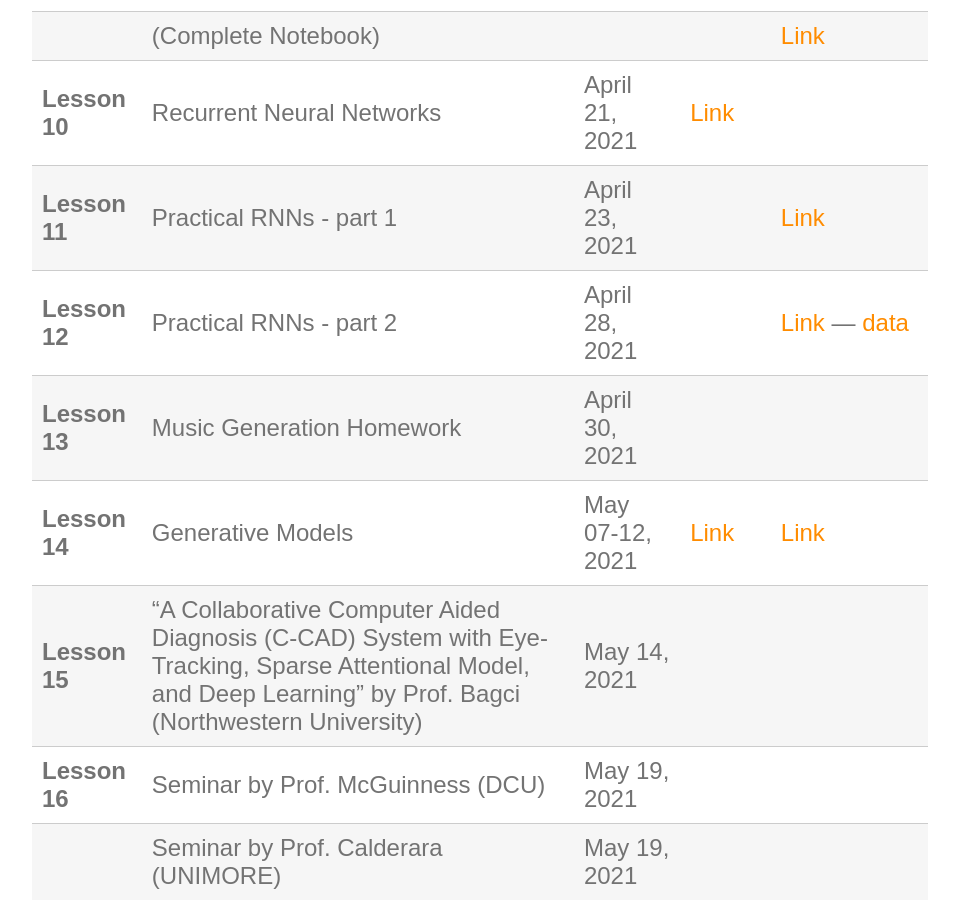
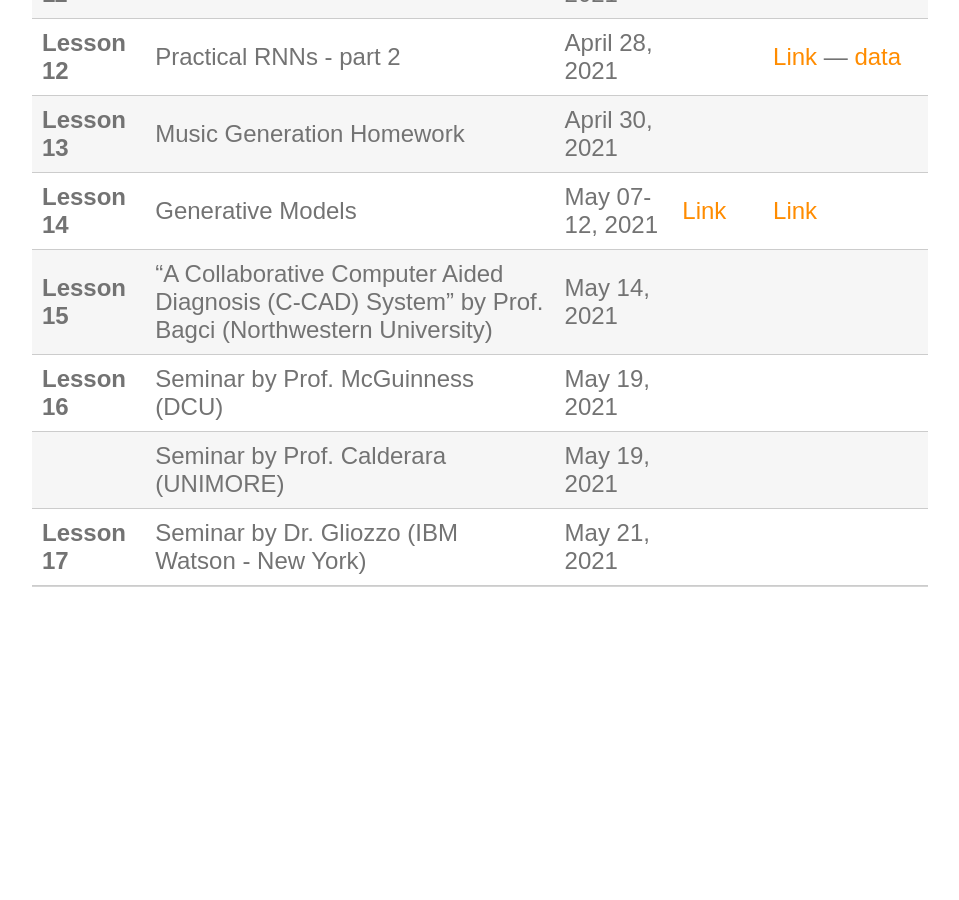
Before and after one commit to perceivelab/knowledge-discovery-course, a Jekyll site: the page built from lezioni.md, in a window 1280 px wide and 900 px high, scrolled down 1370 px. Shown: the whole window, without its empty margins (160-1119 px from the left). Built offline with Jekyll 4.4.1, drawn with Linux system fonts in a browser that asks for light colours; our own code applies the rules of GitHub Pages for plain Markdown files; after the commit the page ends 2017 px from its top, so only the background shows below that.

Commit message:
Update lezioni.md

```diff
--- a/lezioni.md
+++ b/lezioni.md
@@ -20,7 +20,7 @@
 | **Lesson 12** | Practical RNNs - part 2| April 28, 2021 |  | [Link](https://colab.research.google.com/drive/1bdrMmaGWtAJjEvy7pmTXmz_Hc5pab6MY?usp=sharing) --- [data](https://drive.google.com/file/d/13mSiTXXjMRFKsnu24f9Ro9w50V63NOof/view?usp=sharing) |
 | **Lesson 13** | Music Generation Homework| April 30, 2021 |  | |
 | **Lesson 14** | Generative Models | May 07-12, 2021 | [Link](https://drive.google.com/file/d/1El8t_3O8dSH_EO_ZB1jDR1uZe3-aGLfo/view?usp=sharing) |  [Link](https://colab.research.google.com/drive/1BMgANYa98D62886jy9rlVzd3B1IZkKDx?usp=sharing)|
-| **Lesson 15** | "A Collaborative Computer Aided Diagnosis (C-CAD) System with Eye-Tracking, Sparse Attentional Model, and Deep Learning"  by Prof. Bagci (Northwestern University) | May 14, 2021 |  |  |
+| **Lesson 15** | "A Collaborative Computer Aided Diagnosis (C-CAD) System" by Prof. Bagci (Northwestern University) | May 14, 2021 |  |  |
 | **Lesson 16** | Seminar by Prof. McGuinness (DCU) | May 19, 2021 |  |  |
 |  | Seminar by Prof. Calderara (UNIMORE) | May 19, 2021 | |  |
 | **Lesson 17** | Seminar by Dr. Gliozzo (IBM Watson - New York) | May 21, 2021 | |  |
```
